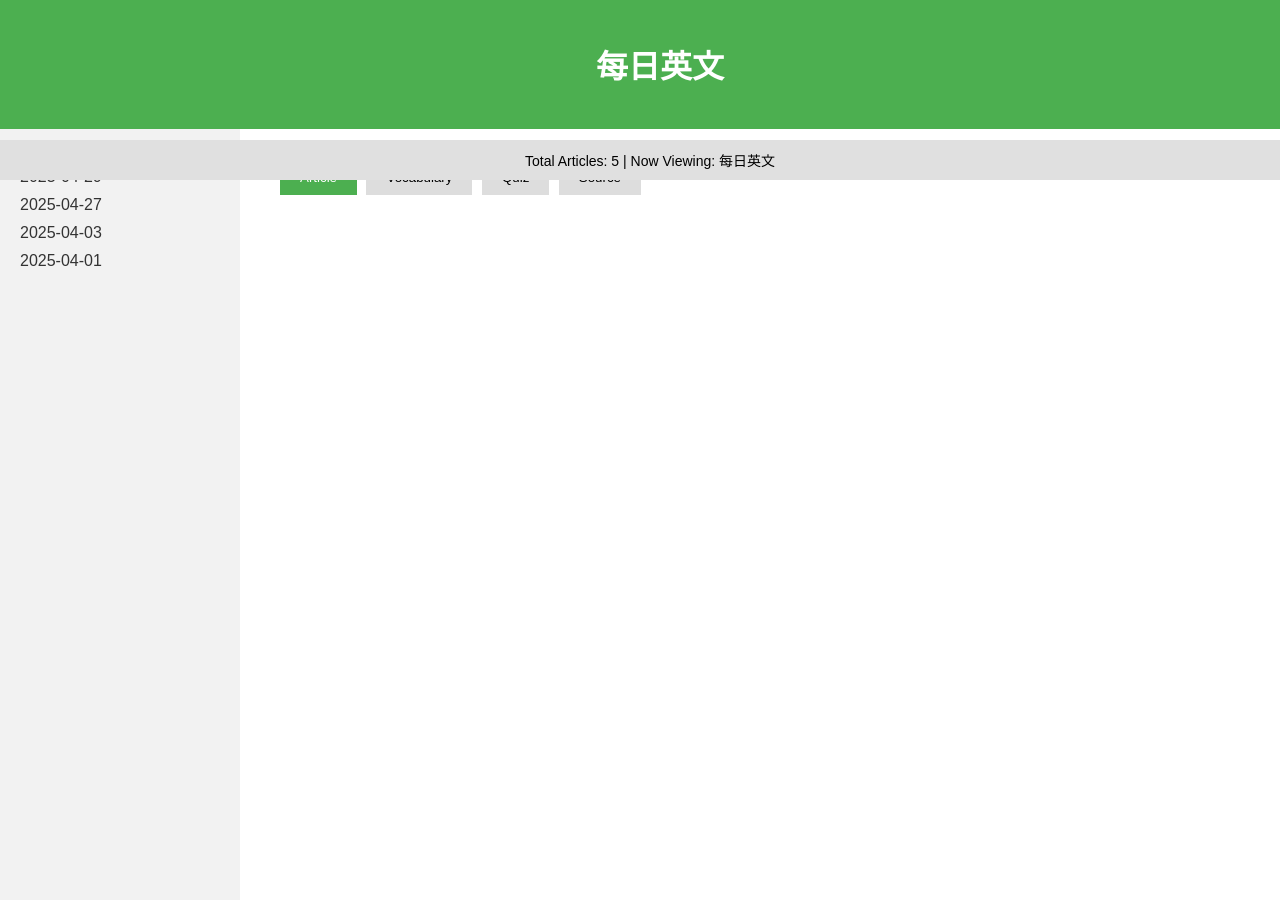
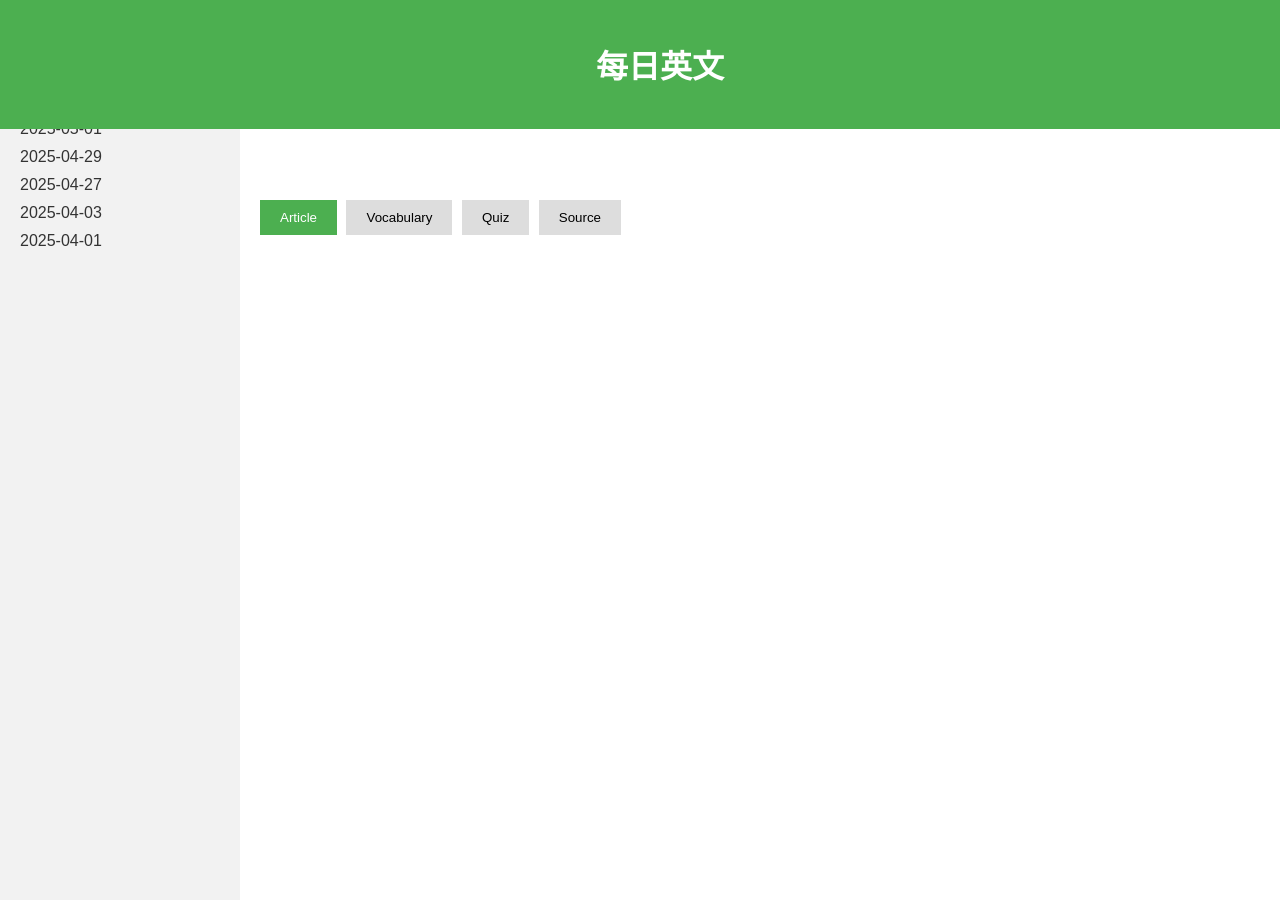
Before and after one commit to shwpatrick/daily-english, a Jekyll site: the page built from index.md, in a window 1280 px wide and 900 px high. Built offline with Jekyll 4.4.1, drawn with Linux system fonts in a browser that asks for light colours.

Commit message:
Update main.html
下移sidebar 以及tabs

```diff
--- a/_layouts/main.html
+++ b/_layouts/main.html
@@ -5,7 +5,6 @@
   <title>每日英文</title>
   <style>
     body {
-      display: flex;
       margin: 0;
       font-family: Arial, sans-serif;
     }
@@ -15,6 +14,9 @@
       padding: 20px;
       height: 100vh;
       overflow-y: auto;
+      position: fixed;
+      top: 100px; /* 移下 header 和 stats 高度 */
+      left: 0;
     }
     .sidebar a {
       display: block;
@@ -26,8 +28,9 @@
       text-decoration: underline;
     }
     .content {
-      flex: 1;
+      margin-left: 220px; /* 移出 sidebar 寬度 */
       padding: 40px;
+      margin-top: 160px; /* 移下 header 和 stats 空間 */
     }
     header {
       width: 100%;
@@ -40,14 +43,8 @@
       left: 0;
       z-index: 1000;
     }
-    main {
-      display: flex;
-      width: 100%;
-      margin-top: 120px; /* 留空給 header 和 stats */
-    }
     .stats {
       text-align: center;
-      margin-top: 80px;
       padding: 10px;
       background: #e0e0e0;
       width: 100%;
@@ -88,12 +85,12 @@
     Total Articles: {{ site.posts | size }} | Now Viewing: {{ page.title }}
   </div>
 
-  <main>
   <div class="sidebar">
     {% for post in site.posts %}
       <a href="{{ post.url }}">{{ post.date | date: "%Y-%m-%d" }}</a>
     {% endfor %}
   </div>
+
   <div class="content">
     <div class="tabs">
       <button class="tab-link active" onclick="openTab('article')">Article</button>
@@ -115,7 +112,6 @@
       {{ parts[4] }}
     </div>
   </div>
-  </main>
 
   <script>
     function openTab(tabId) {
```
Lines whose indentation alone changed are shown as unchanged.
